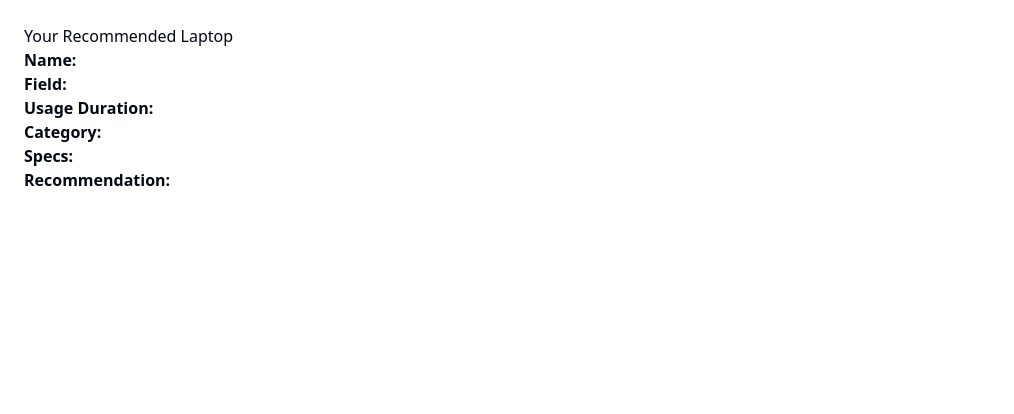
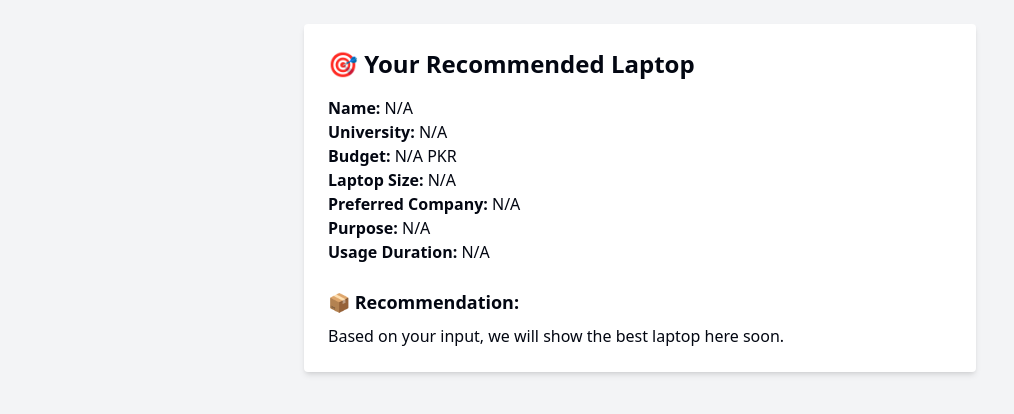
Before and after one commit to imhasnain/Laptop-Recommender, a Next.js app: page /result in a window 1280 px wide. Shown: the top 414 px of the page, without its empty margins (0-1014 px from the left). Built offline with nearby package versions, Linux system fonts and the light colour scheme.

Commit message:
Fix: ResultComponent handles query params correctly

```diff
--- a/app/result/ResultComponent.tsx
+++ b/app/result/ResultComponent.tsx
@@ -1,27 +1,35 @@
 'use client';
+
 import { useSearchParams } from 'next/navigation';
 
 export default function ResultComponent() {
   const searchParams = useSearchParams();
 
-  const name = searchParams.get('name');
-  const field = searchParams.get('field');
-  const duration = searchParams.get('duration');
-  const category = searchParams.get('category');
-  const recommendation = searchParams.get('recommendation');
-  const image = searchParams.get('image');
-  const specs = searchParams.get('specs');
+  const name = searchParams.get('name') || 'N/A';
+  const university = searchParams.get('university') || 'N/A';
+  const budget = searchParams.get('budget') || 'N/A';
+  const size = searchParams.get('size') || 'N/A';
+  const company = searchParams.get('company') || 'N/A';
+  const purpose = searchParams.get('purpose') || 'N/A';
+  const duration = searchParams.get('duration') || 'N/A';
 
   return (
-    <div className="p-6">
-      <h1>Your Recommended Laptop</h1>
-      <p><strong>Name:</strong> {name}</p>
-      <p><strong>Field:</strong> {field}</p>
-      <p><strong>Usage Duration:</strong> {duration}</p>
-      <p><strong>Category:</strong> {category}</p>
-      <p><strong>Specs:</strong> {specs}</p>
-      <p><strong>Recommendation:</strong> {recommendation}</p>
-      {image && <img src={image} alt="Laptop" width={300} />}
+    <div className="min-h-screen bg-gray-100 p-6">
+      <div className="max-w-2xl mx-auto bg-white rounded shadow-md p-6">
+        <h1 className="text-2xl font-bold mb-4">🎯 Your Recommended Laptop</h1>
+        <p><strong>Name:</strong> {name}</p>
+        <p><strong>University:</strong> {university}</p>
+        <p><strong>Budget:</strong> {budget} PKR</p>
+        <p><strong>Laptop Size:</strong> {size}</p>
+        <p><strong>Preferred Company:</strong> {company}</p>
+        <p><strong>Purpose:</strong> {purpose}</p>
+        <p><strong>Usage Duration:</strong> {duration}</p>
+
+        <div className="mt-6">
+          <h2 className="text-lg font-semibold mb-2">📦 Recommendation:</h2>
+          <p>Based on your input, we will show the best laptop here soon.</p>
+        </div>
+      </div>
     </div>
   );
 }
--- a/app/result/page.tsx
+++ b/app/result/page.tsx
@@ -1,4 +1,5 @@
 'use client';
+
 import { Suspense } from 'react';
 import ResultComponent from './ResultComponent';
 
```
